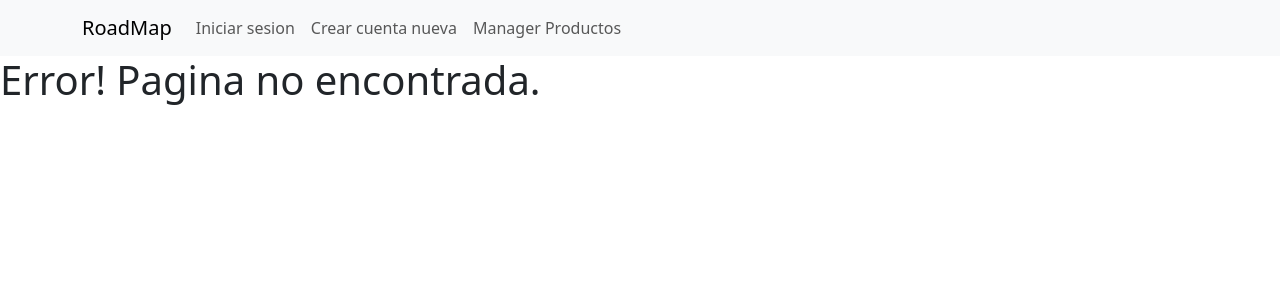
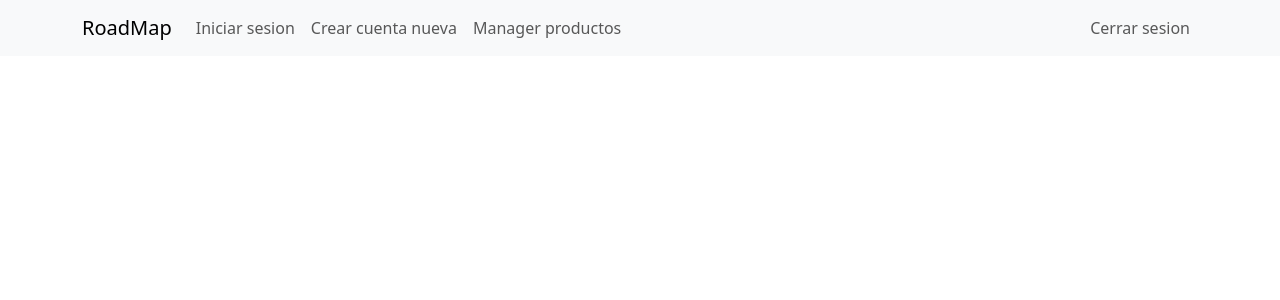
Before and after one commit to angelofg/roadmap, a React (Vite) app in the folder cliente/: page /logout in a window 1280 px wide. Shown: the top 300 px of the page. Built offline with nearby package versions, Linux system fonts and the light colour scheme.

Commit message:
boton cerrar sesion

```diff
--- a/cliente/src/App.jsx
+++ b/cliente/src/App.jsx
@@ -7,6 +7,7 @@ import Register from "./pages/Register";
 import Head from "./components/Head";
 import Page404 from "./pages/Page404";
 import Manager from "./components/Manager";
+import Logout from "./pages/Logout";
 
 function App() {
   return (
@@ -14,11 +15,12 @@ function App() {
       <Router>
         <Head />
         <Routes>
-          <Route path="/" element={<Inicio/>} />
+          <Route path="/" element={<Inicio />} />
           <Route path="/login" element={<Login />} />
           <Route path="/register" element={<Register />} />
           <Route path="/manager" element={<Manager />} />
-          <Route path="*" element={<Page404/>} />
+          <Route path="/logout" element={<Logout />} />
+          <Route path="*" element={<Page404 />} />
         </Routes>
       </Router>
     </div>
--- a/cliente/src/components/Formulario/index.jsx
+++ b/cliente/src/components/Formulario/index.jsx
@@ -37,8 +37,6 @@ const Formulario = (props) => {
         />
         <Boton>Agregar</Boton>
       </form>
-
-      <Toaster richColors position="top-right" />
     </section>
   );
 };
--- a/cliente/src/components/Head/index.jsx
+++ b/cliente/src/components/Head/index.jsx
@@ -3,6 +3,8 @@ import { Link } from 'react-router-dom';
 import Container from 'react-bootstrap/Container';
 import Nav from 'react-bootstrap/Nav';
 import Navbar from 'react-bootstrap/Navbar';
+import Logout from '../../pages/Logout';
+import { Toaster } from 'sonner';
 
 const Head = () => {
     return (
@@ -14,10 +16,15 @@ const Head = () => {
               <Nav className="me-auto">
               <Nav.Link as={Link} to="/login">Iniciar sesion</Nav.Link>
               <Nav.Link as={Link} to="/register">Crear cuenta nueva</Nav.Link>
-              <Nav.Link as={Link} to="/manager">Manager Productos</Nav.Link>
+              <Nav.Link as={Link} to="/manager">Manager productos</Nav.Link>
+              </Nav>
+              <Nav>
+                <Nav.Link as={Link} to="/logout"><Logout>Cerrar sesion</Logout></Nav.Link>
+                <Toaster richColors position="top-center" />
               </Nav>
             </Navbar.Collapse>
           </Container>
+
         </Navbar>
       );
 }
--- a/cliente/src/pages/Login/index.jsx
+++ b/cliente/src/pages/Login/index.jsx
@@ -45,7 +45,6 @@ const Login = () => {
             </form>
 
              {/* {logeado && <Navigate to="/manager" replace={true} />}  */}
-            <Toaster richColors position='top-right'/>
         </section>
 
 
--- /dev/null
+++ b/cliente/src/pages/Logout/index.jsx
@@ -0,0 +1,20 @@
+import { toast } from "sonner";
+import { userServices } from "../../services/userServices";
+
+const Logout = (props) => {
+
+    const handleClick = async () =>{
+
+        await userServices.cerrarSesion();
+
+        toast.success("Sesion Cerrada");
+    }
+
+    return (<>
+    <div onClick={handleClick}>{props.children}</div>
+
+
+    </>)
+};
+
+export default Logout;
--- a/cliente/src/pages/Register/index.jsx
+++ b/cliente/src/pages/Register/index.jsx
@@ -44,7 +44,6 @@ const Register = () => {
             </form>
 
             {/* {registrado && <Navigate to="/login" replace={true} />}  */}
-            <Toaster richColors position='top-right'/>
         </section>
     );
 };
--- a/cliente/src/services/userServices.jsx
+++ b/cliente/src/services/userServices.jsx
@@ -22,7 +22,14 @@ const iniciarSesion = async (username, password) => {
     // localStorage.setItem('token', response.data.token);
 }
 
+const cerrarSesion = async() => {
+    await axios.get("http://127.0.0.1:5000/api/logout")
+    .then((data) => console.log(data.data))
+    .catch((err) => console.log(err));
+};
+
 export const userServices = {
     registrarUsuario,
-    iniciarSesion
+    iniciarSesion,
+    cerrarSesion
 };
```
Also changed, not shown: 1 other file (tests, documents, lock files or other folders).
